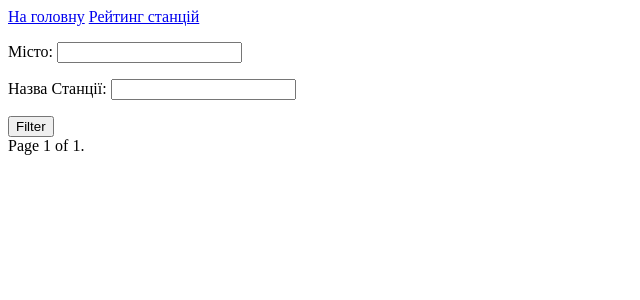
After one commit to StanislavOvcharenko/MyProject, a Django app: page /comments_and_rating/services-stations/rating/list/ in a window 1280 px wide. The commit adds this page. Shown: the top 300 px of the page, without its empty margins (0-640 px from the left). Run offline with Django 4.2, Linux system fonts and the light colour scheme; data that the repository does not hold is empty; parts of the project's set-up code (start-up, migrations or seed data) failed here and were passed over.

Commit message:
created station rating and filters for rating. created damage photo list view

```diff
--- a/app/autohistory/templates/auto_history_details.html
+++ b/app/autohistory/templates/auto_history_details.html
@@ -2,9 +2,10 @@
 
 {% block main_content %}
     <div>
-        СТО: <a href="{% url 'autohistory:car_story_service_station_details' object.id %}">{{ object.service_station_name.station_name }}</a>
+        СТО: <a href="{% url 'autohistory:car_story_service_station_details' object.service_station_name.id %}">{{ object.service_station_name.station_name }}</a>
         , Пробіг:{{ object.mileage }}{{ object.mileage_units }}
-        ,Пошкодження: {{ object.damage }} ,Роботи: {{ object.work }}<br> Чек: {{ object.check_number }}
+        ,Пошкодження: <a href="{% url 'autohistory:damage_photos' object.id %}"> {{ object.damage }}</a>
+        ,Роботи: {{ object.work }}<br> Чек: {{ object.check_number }}
         <br>
         Фото одометра : <img src="{{ object.mileage_photo.url }}" height="120" width="120">
     </div>
--- a/app/autohistory/templates/my_auto_history.html
+++ b/app/autohistory/templates/my_auto_history.html
@@ -10,4 +10,7 @@
         </p>
     {% endfor %}
     </div>
+
+    {% include 'parts/pagination.html' %}
+
 {% endblock main_content %}
--- a/app/autohistory/urls.py
+++ b/app/autohistory/urls.py
@@ -10,4 +10,5 @@ urlpatterns = [
     path('auto/<str:pk>/', views.CarListView.as_view(), name='auto'),
     path('details/car-story/service-station/<str:pk>', views.CarStoryServiceStationsDataView.as_view(),
          name='car_story_service_station_details'),
+    path('damage/photos/<int:pk>', views.CarDamagePhotosListView.as_view(), name='damage_photos'),
     ]
--- /dev/null
+++ b/app/comments_and_rating/filters.py
@@ -0,0 +1,11 @@
+import django_filters
+from comments_and_rating.models import ServiceStationRating
+
+
+class ServiceStationsFilter(django_filters.FilterSet):
+    city = django_filters.CharFilter(field_name='service_station__city', label='Місто')
+    station_name = django_filters.CharFilter(field_name='service_station__station_name', label='Назва Станції')
+
+    class Meta:
+        model = ServiceStationRating
+        fields = ['city', 'station_name']
--- /dev/null
+++ b/app/comments_and_rating/templates/service_stations_rating_list.html
@@ -0,0 +1,19 @@
+{% extends 'parts/base.html' %}3
+
+{% block main_content %}
+    <form method="get">
+        {{ filter.form.as_p }}
+    <button type="submit">Filter</button>
+    </form>
+
+    <div>
+    {% for station in servicestationrating_list %}
+        <div>
+        Станція: {{ station.service_station }} Рейтинг: {{ station.rating }}
+        </div>
+    {% endfor %}
+    </div>
+
+    {% include 'parts/pagination.html' %}
+
+{% endblock main_content %}
--- a/app/comments_and_rating/urls.py
+++ b/app/comments_and_rating/urls.py
@@ -7,6 +7,6 @@ app_name = 'comments_and_rating'
 urlpatterns = [
     path('create/comments_and_rating/<str:check_number>', views.CommentAndRatingCreateView.as_view(),
          name='create_comments_and_rating'),
-    # path('create/comments_and_rating/', views.CommentAndRatingCreateView.as_view(),
-    #      name='create_comments_and_rating'),
+    path('services-stations/rating/list/', views.ServiceStationsRatingListView.as_view(),
+         name='service_stations_rating')
     ]
--- a/app/comments_and_rating/views.py
+++ b/app/comments_and_rating/views.py
@@ -1,8 +1,10 @@
 from django.views import generic
-from comments_and_rating.models import CommentsAndRatings
+from comments_and_rating.models import CommentsAndRatings, ServiceStationRating
 from comments_and_rating.forms import CommentsAndRatingsForm
 from autohistory.models import Car
 from django.urls import reverse_lazy
+from django_filters.views import FilterView
+from comments_and_rating.filters import ServiceStationsFilter
 
 
 class CommentAndRatingCreateView(generic.CreateView):
@@ -16,3 +18,19 @@ class CommentAndRatingCreateView(generic.CreateView):
         car_story = Car.objects.filter(check_number=self.kwargs['check_number']).last()
         instance['car_story_id'] = car_story.id
         return instance
+
+
+class ServiceStationsRatingListView(FilterView):
+    queryset = ServiceStationRating.objects.select_related('service_station').all()
+    template_name = 'service_stations_rating_list.html'
+    paginate_by = 2
+    filterset_class = ServiceStationsFilter
+
+    def get_context_data(self, *args, object_list=None, **kwargs):
+        context: dict = super().get_context_data(*args, **kwargs)
+        filters_params = self.request.GET.copy()
+        if self.page_kwarg in filters_params:
+            del filters_params[self.page_kwarg]
+
+        context['filter_params'] = filters_params.urlencode()
+        return context
--- a/app/settings/settings.py
+++ b/app/settings/settings.py
@@ -34,6 +34,7 @@ INSTALLED_APPS = [
 
     'django_extensions',
     'debug_toolbar',
+    'django_filters',
 
     'autohistory',
     'accounts',
@@ -167,6 +168,6 @@ CELERY_BEAT_SCHEDULE = {
     'update_service_stations_rating': {
         'task': 'comments_and_rating.tasks.update_service_stations_rating',
         # 'schedule': crontab(minute='00', hour='04') каждый день в 4 утра
-        'schedule': crontab(minute='*/20')  # каждые 20 минут
+        'schedule': crontab(minute='*/1')  # каждые 20 минут
     }
 }
--- a/app/templates/parts/navbar.html
+++ b/app/templates/parts/navbar.html
@@ -1,3 +1,4 @@
 <div>
     <a href="/">На головну</a>
+    <a href="{% url 'comments_and_rating:service_stations_rating' %}">Рейтинг станцій</a>
 </div>
--- /dev/null
+++ b/app/templates/parts/pagination.html
@@ -0,0 +1,17 @@
+<div class="pagination">
+    <span class="step-links">
+        {% if page_obj.has_previous %}
+            <a href="?page=1">&laquo; first</a>
+            <a href="?page={{ page_obj.previous_page_number }}&{{ filter_params }}">previous</a>
+        {% endif %}
+
+        <span class="current">
+            Page {{ page_obj.number }} of {{ page_obj.paginator.num_pages }}.
+        </span>
+
+        {% if page_obj.has_next %}
+            <a href="?page={{ page_obj.next_page_number }}&{{ filter_params }}">next</a>
+            <a href="?page={{ page_obj.paginator.num_pages }}"&{{ filter_params }}>last &raquo;</a>
+        {% endif %}
+    </span>
+</div>
--- a/requirements.txt
+++ b/requirements.txt
@@ -3,6 +3,7 @@ psycopg2-binary==2.9.5
 python-dotenv==1.0.0
 Pillow==9.5.0
 Celery==5.2.7
+django-filter==23.2
 
 #dev
 django-extensions==3.2.1
```
Also changed, not shown: app/autohistory/templates/damage_photos.html (added, +11 -0 lines), app/autohistory/views.py (+11 -0 lines), app/comments_and_rating/models.py (+0 -12 lines).
